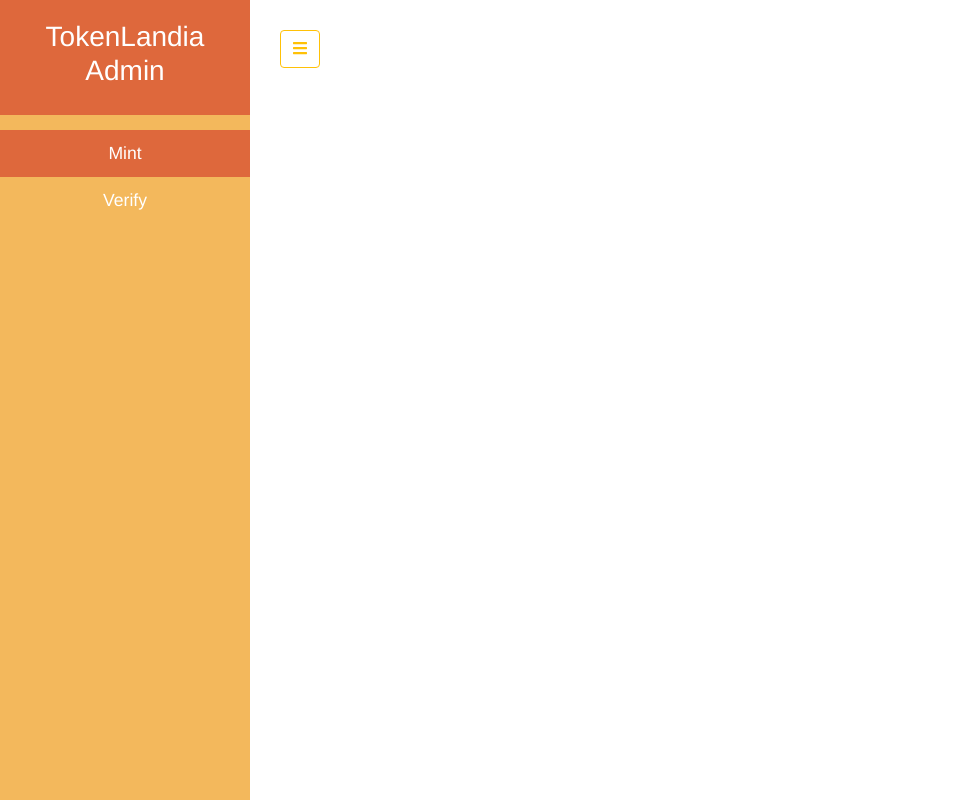
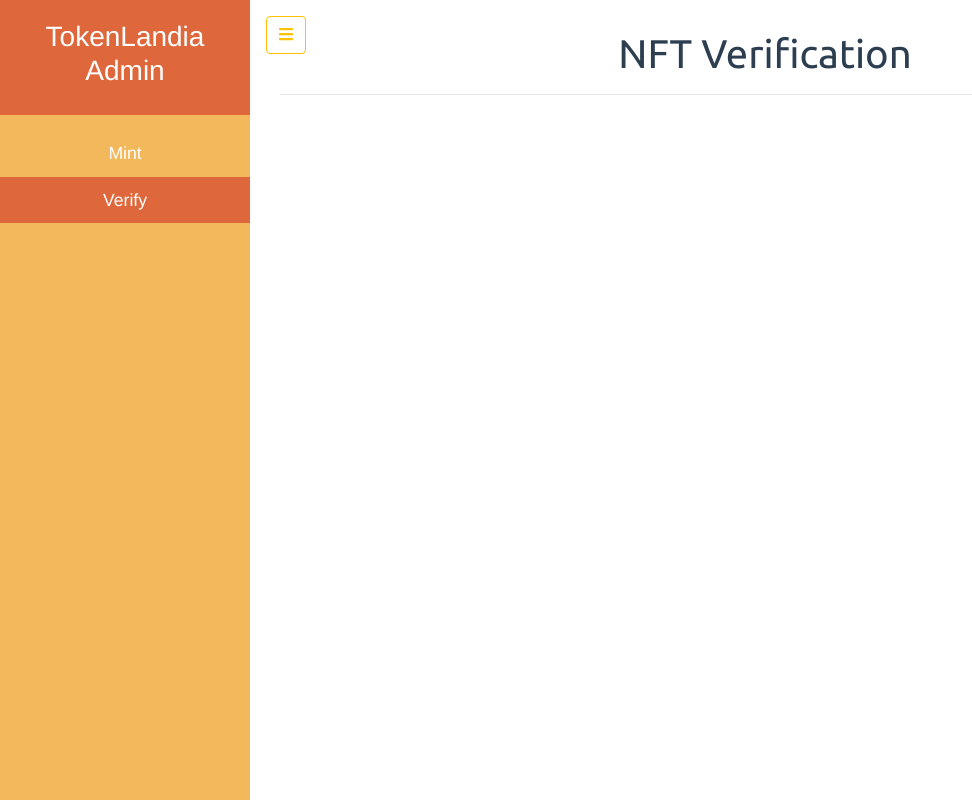
Before and after one commit to blockrockettech/tokenlandia-dapp, a Vue app: page /verify in a window 1280 px wide. Shown: the whole page, without its empty margins (0-972 px from the left). Built offline with nearby package versions, Linux system fonts and the light colour scheme; what vue-form, vue-moment would draw is missing.

Commit message:
Got the verify page plugged in

```diff
--- a/src/App.vue
+++ b/src/App.vue
@@ -8,10 +8,10 @@
         </div>
 
         <ul class="list-unstyled components">
-          <li class="active">
+          <li v-bind:class="{ 'active': this.$router.currentRoute.path === '/' }">
             <router-link to="/">Mint</router-link>
           </li>
-          <li>
+          <li v-bind:class="{ 'active': this.$router.currentRoute.path === '/verify' }">
             <router-link to="/verify">Verify</router-link>
           </li>
         </ul>
@@ -19,7 +19,7 @@
 
       <!-- Page Content  -->
       <div id="content">
-        <div id="collapse-container">
+        <div id="collapse-btn-container">
           <b-button
             id="sidebarCollapse"
             variant="outline-warning"
@@ -27,7 +27,7 @@
             <font-awesome-icon icon="bars" />
           </b-button>
         </div>
-        <router-view />
+        <router-view class="view" />
       </div>
     </div>
   </div>
@@ -106,9 +106,9 @@ a:focus {
   margin: 40px 0;
 }
 
-#collapse-container {
-  padding: 30px;
-  text-align: left;
+#collapse-btn-container {
+  position: absolute;
+  margin: 1rem;
 }
 
 /* ---------------------------------------------------
@@ -203,6 +203,10 @@ a.article:hover {
   transition: all 0.3s;
 }
 
+.view {
+  padding: 30px;
+}
+
 /* ---------------------------------------------------
     MEDIAQUERIES
 ----------------------------------------------------- */
--- /dev/null
+++ b/src/components/VerifyToken.vue
@@ -0,0 +1,17 @@
+<template>
+  <div class="txt">
+    <h1 class="heading">NFT Verification</h1>
+    <hr/>
+  </div>
+</template>
+
+<script lang="ts">
+import { Component, Vue } from 'vue-property-decorator';
+
+@Component({})
+export default class VerifyToken extends Vue {}
+</script>
+
+<style scoped>
+
+</style>
--- a/src/router.ts
+++ b/src/router.ts
@@ -14,12 +14,12 @@ export default new Router({
       component: Home,
     },
     {
-      path: '/about',
-      name: 'about',
+      path: '/verify',
+      name: 'verify',
       // route level code-splitting
       // this generates a separate chunk (about.[hash].js) for this route
       // which is lazy-loaded when the route is visited.
-      component: () => import(/* webpackChunkName: "about" */ './views/About.vue'),
+      component: () => import(/* webpackChunkName: "about" */ './views/Verify.vue'),
     },
   ],
 });
--- a/src/views/About.vue
+++ /dev/null
@@ -1,5 +0,0 @@
-<template>
-  <div class="about">
-    <h1>This is an about page</h1>
-  </div>
-</template>
--- /dev/null
+++ b/src/views/Verify.vue
@@ -0,0 +1,17 @@
+<template>
+  <div class="verify">
+    <VerifyToken />
+  </div>
+</template>
+
+<script lang="ts">
+import { Component, Vue } from 'vue-property-decorator';
+import VerifyToken from '@/components/VerifyToken.vue';
+
+@Component({
+  components: {
+    VerifyToken,
+  },
+})
+export default class Verify extends Vue {}
+</script>
```
